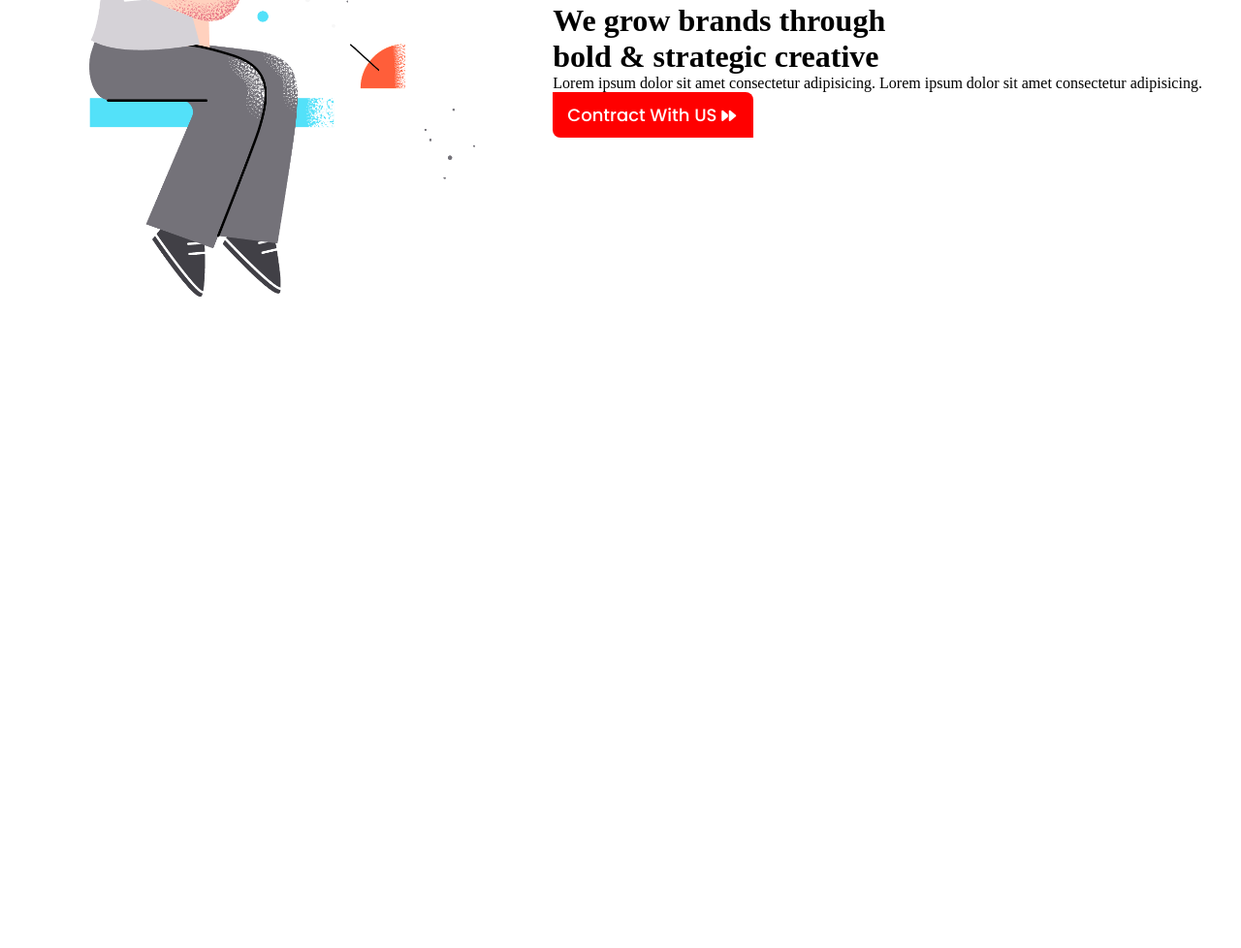
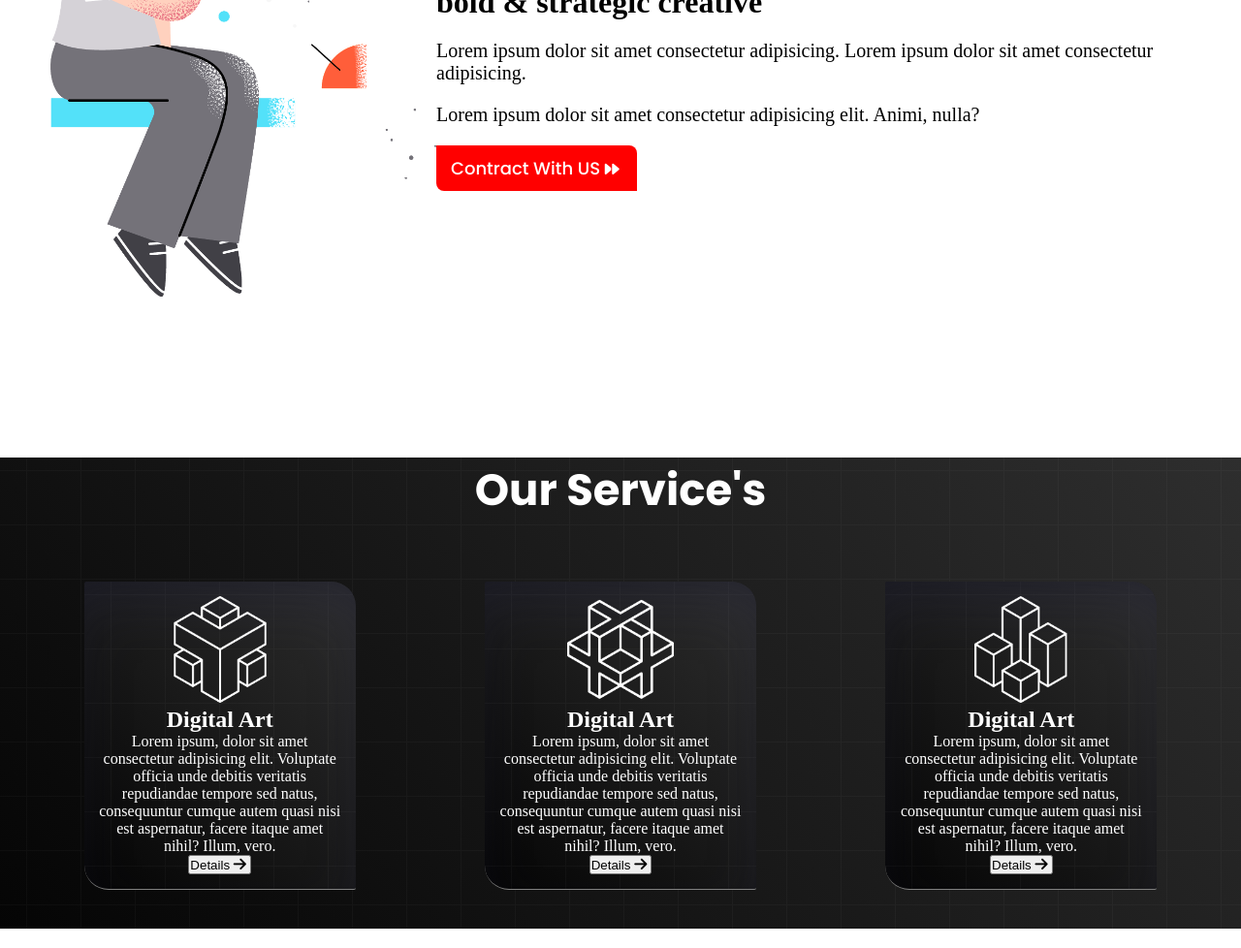
Before and after one commit to rabby-web/Geek-Folio, a plain HTML site: page index.html in a window 1280 px wide. Shown: the part 1233-2211 px from the top of the page at 97% size. Before the commit the page ends 1705 px from the top, so only its background shows below. Drawn offline with Linux system fonts and the light colour scheme.

Commit message:
icon add

```diff
--- a/index.html
+++ b/index.html
@@ -34,13 +34,13 @@
                 ><i class="fa-solid fa-house"></i>
                 <li>Home</li></a
               >
-              <a href="#"
+              <a href="#abouts"
                 ><i class="fa-solid fa-user"></i>
                 <li>About</li></a
               >
               <a href="#"
                 ><i class="fa-solid fa-chart-simple"></i>
-                <li>Skill</li></a
+                <li>Service</li></a
               >
               <a href="#"
                 ><i class="fa-solid fa-phone"></i>
@@ -75,20 +75,24 @@
         </div>
       </div>
       <!-- about start -->
-      <div class="about">
+      <div class="about" id="abouts">
         <h1 class="about-text-h1">About US</h1>
         <div class="about-container">
           <div class="about-img">
             <img class="header-photo" src="./images/section.png" alt="" />
           </div>
           <div class="about-text">
-            <h1>
+            <h1 class="h1-about-text">
               We grow brands through <br />
               bold & strategic creative
             </h1>
-            <p>
+            <p class="cover-ptag">
               Lorem ipsum dolor sit amet consectetur adipisicing. Lorem ipsum
               dolor sit amet consectetur adipisicing.
+            </p>
+            <p class="cover-ptag">
+              Lorem ipsum dolor sit amet consectetur adipisicing elit. Animi,
+              nulla?
             </p>
             <button class="btn">
               Contract With US <i class="fa-solid fa-forward"></i>
@@ -97,6 +101,52 @@
         </div>
       </div>
       <!-- about end -->
+      <!-- service start -->
+      <div class="service">
+        <h1 class="service-text-h1">Our Service's</h1>
+        <div class="service-container">
+          <div class="card">
+            <img class="card-img" src="./icon/0.png" alt="" />
+            <h2 class="card-h2">Digital Art</h2>
+            <p class="card-p">
+              Lorem ipsum, dolor sit amet consectetur adipisicing elit.
+              Voluptate officia unde debitis veritatis repudiandae tempore sed
+              natus, consequuntur cumque autem quasi nisi est aspernatur, facere
+              itaque amet nihil? Illum, vero.
+            </p>
+            <button class="btn-card">
+              Details <i class="fa-solid fa-arrow-right"></i>
+            </button>
+          </div>
+          <div class="card">
+            <img class="card-img" src="./icon/1.png" alt="" />
+            <h2 class="card-h2">Digital Art</h2>
+            <p class="card-p">
+              Lorem ipsum, dolor sit amet consectetur adipisicing elit.
+              Voluptate officia unde debitis veritatis repudiandae tempore sed
+              natus, consequuntur cumque autem quasi nisi est aspernatur, facere
+              itaque amet nihil? Illum, vero.
+            </p>
+            <button class="btn-card">
+              Details <i class="fa-solid fa-arrow-right"></i>
+            </button>
+          </div>
+          <div class="card">
+            <img class="card-img" src="./icon/2.png" alt="" />
+            <h2 class="card-h2">Digital Art</h2>
+            <p class="card-p">
+              Lorem ipsum, dolor sit amet consectetur adipisicing elit.
+              Voluptate officia unde debitis veritatis repudiandae tempore sed
+              natus, consequuntur cumque autem quasi nisi est aspernatur, facere
+              itaque amet nihil? Illum, vero.
+            </p>
+            <button class="btn-card">
+              Details <i class="fa-solid fa-arrow-right"></i>
+            </button>
+          </div>
+        </div>
+      </div>
+      <!-- service end -->
     </main>
     <!-- main end -->
   </body>
--- a/styles/style.css
+++ b/styles/style.css
@@ -55,8 +55,8 @@ li{
 }
 /* header end */
 /* banner start */
-.header-text-h1{
-    font-size: 40px;
+.header-text-h1 .h1-about-text{
+    font-size: 55px;
     font-family: 'Poppins', sans-serif;
 }
 .banner-container{
@@ -87,3 +87,33 @@ li{
     justify-content: space-around;
     align-items: center;
 }
+/* service */
+.service{
+    background-image: url('../images/background.png'),linear-gradient(45deg, rgb(5, 5, 5), #2e2e2e);;
+}
+.service-text-h1{
+    text-align: center;
+    color: white;
+    font-size: 45px;
+    font-family: 'Poppins';
+}
+.service-container{
+    color: white;
+    display: flex;
+    justify-content: space-around;
+    text-align: center;
+    margin: 20px;
+    /* padding: 15px; */
+}
+.card{
+    width: 250px;
+    background-image: url('../images/background.png'),linear-gradient(45deg, rgb(5, 5, 5), #2e2e2e);;
+    padding: 15px;
+    border-radius: 2px 25px;
+    margin: 40px 10px;
+    border-bottom: 1px solid gray;
+    box-shadow: rgba(50, 50, 93, 0.25) 0px 30px 60px -12px inset, rgba(0, 0, 0, 0.3) 0px 18px 36px -18px inset;
+}
+.card-img{
+    width: 110px;
+}
```
